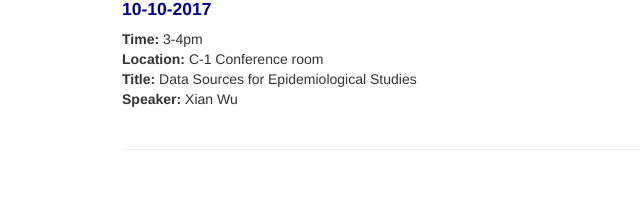
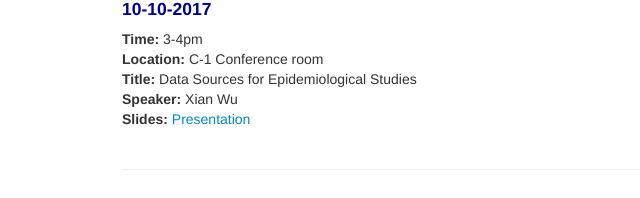
Before and after one commit to ovsavenkov/ovsavenkov.github.io, a Jekyll site: the page built from seminars.md, in a window 1280 px wide and 900 px high, scrolled down 1654 px. Shown: the part 699-897 px from the top of the window, without its empty margins (168-808 px from the left). Built offline with Jekyll 4.4.1, drawn with Linux system fonts in a browser that asks for light colours.

Commit message:
add slides to the seminar page

```diff
--- a/seminars.md
+++ b/seminars.md
@@ -127,4 +127,5 @@ description: Division of Biostatistics and Epidemiology Seminars
 **Time:** 3-4pm \\
 **Location:** C-1 Conference room \\
 **Title:** Data Sources for Epidemiological Studies\\
-**Speaker:** Xian Wu
+**Speaker:** Xian Wu\\
+**Slides:** [Presentation](../slides/xian_wu.pdf)
```
Also changed, not shown: 1 other file.
